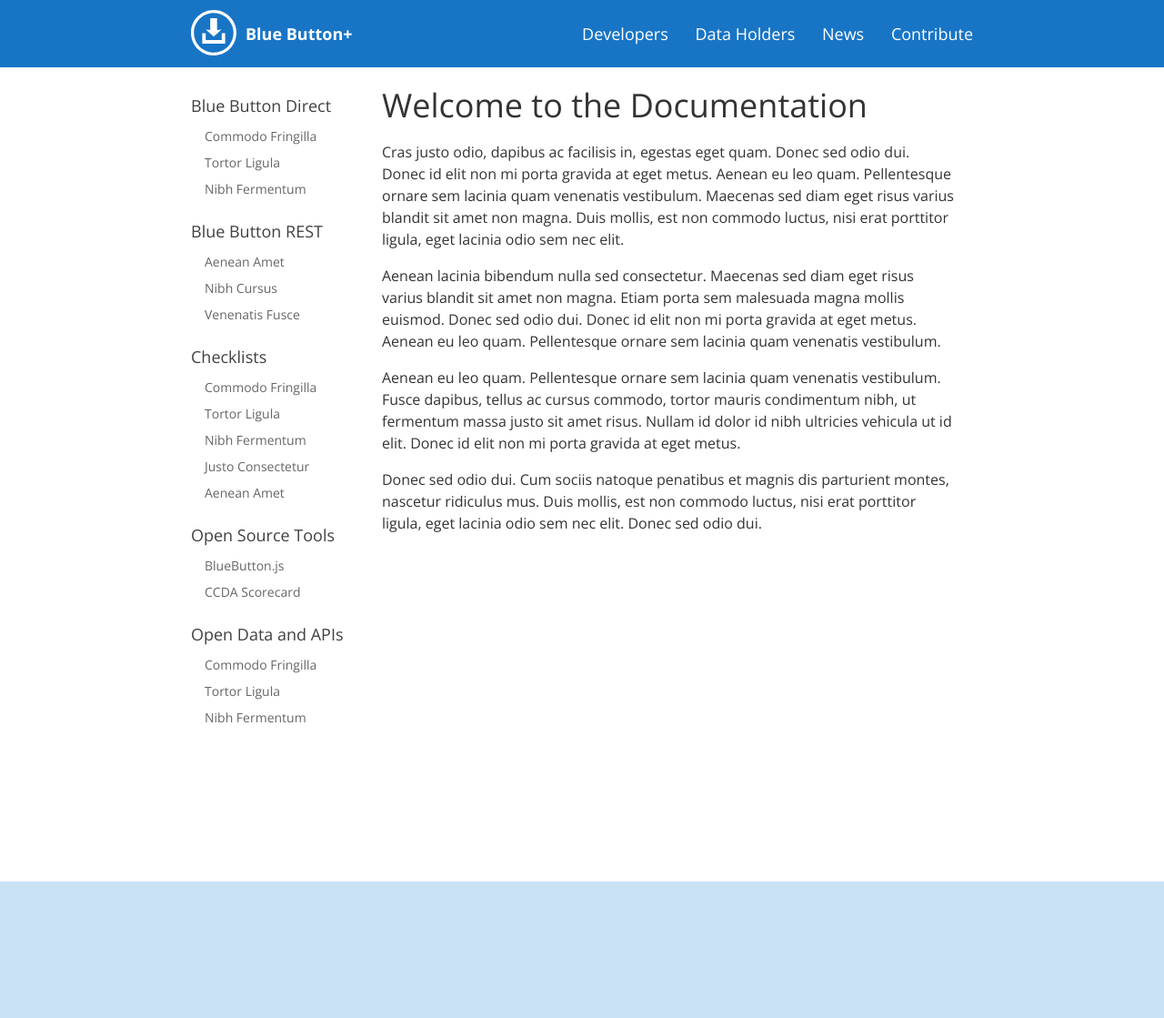
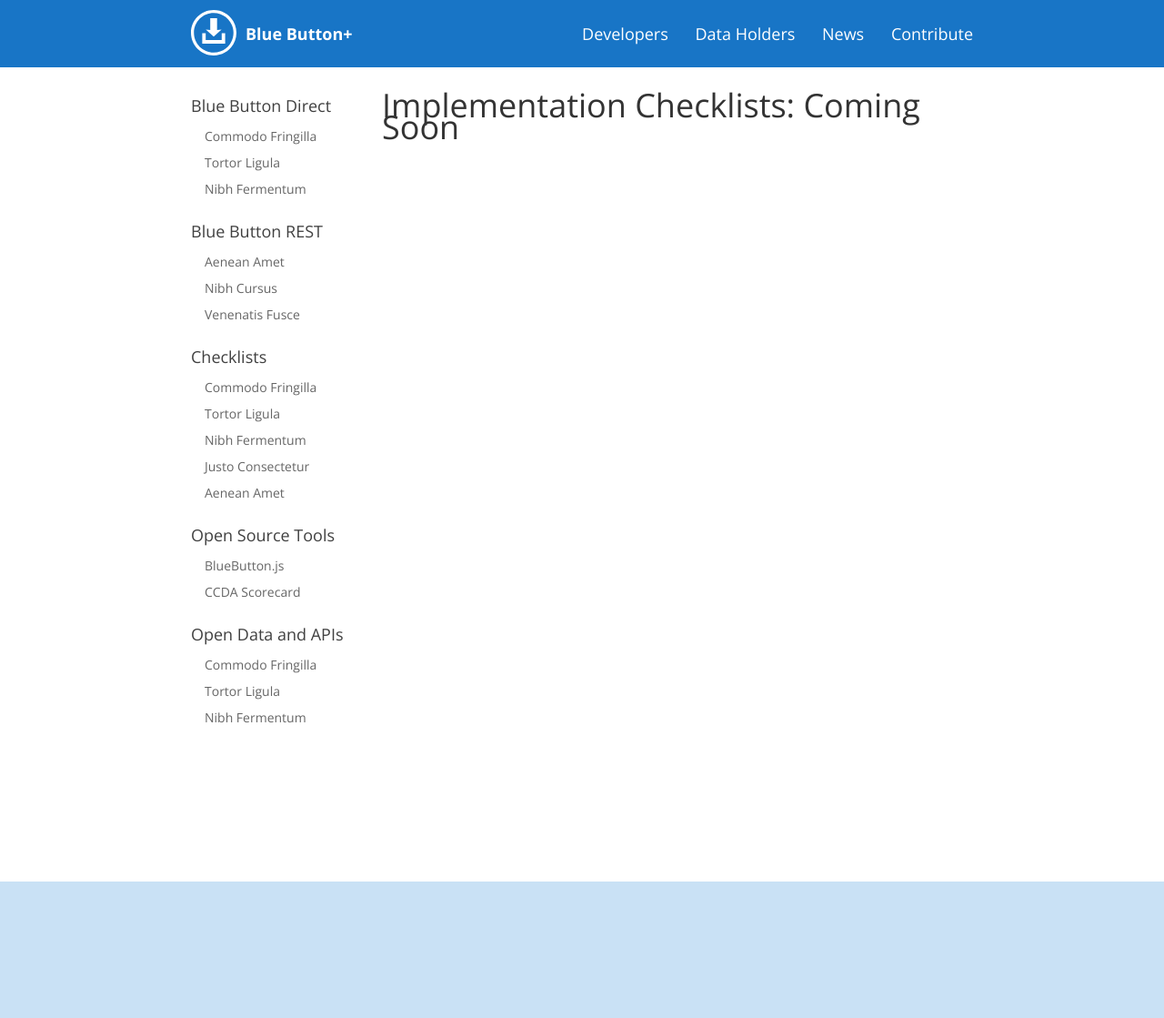
Before and after one commit to blue-button/blue-button-toolkit, a Jekyll site: the page built from docs/index.md, in a window 1280 px wide. Shown: the whole page at 91% size. Built offline with Jekyll 4.4.1, drawn with Linux system fonts in a browser that asks for light colours; Markdown is read by kramdown in place of the engine named in the settings.

Commit message:
Update index.md with coming soon msg

```diff
--- a/docs/index.md
+++ b/docs/index.md
@@ -2,12 +2,13 @@
 layout: docs
 ---
 
-# Welcome to the Documentation
+# Implementation Checklists: Coming Soon
 
-Cras justo odio, dapibus ac facilisis in, egestas eget quam. Donec sed odio dui. Donec id elit non mi porta gravida at eget metus. Aenean eu leo quam. Pellentesque ornare sem lacinia quam venenatis vestibulum. Maecenas sed diam eget risus varius blandit sit amet non magna. Duis mollis, est non commodo luctus, nisi erat porttitor ligula, eget lacinia odio sem nec elit.
+<!-- Cras justo odio, dapibus ac facilisis in, egestas eget quam. Donec sed odio dui. Donec id elit non mi porta gravida at eget metus. Aenean eu leo quam. Pellentesque ornare sem lacinia quam venenatis vestibulum. Maecenas sed diam eget risus varius blandit sit amet non magna. Duis mollis, est non commodo luctus, nisi erat porttitor ligula, eget lacinia odio sem nec elit.
 
 Aenean lacinia bibendum nulla sed consectetur. Maecenas sed diam eget risus varius blandit sit amet non magna. Etiam porta sem malesuada magna mollis euismod. Donec sed odio dui. Donec id elit non mi porta gravida at eget metus. Aenean eu leo quam. Pellentesque ornare sem lacinia quam venenatis vestibulum.
 
 Aenean eu leo quam. Pellentesque ornare sem lacinia quam venenatis vestibulum. Fusce dapibus, tellus ac cursus commodo, tortor mauris condimentum nibh, ut fermentum massa justo sit amet risus. Nullam id dolor id nibh ultricies vehicula ut id elit. Donec id elit non mi porta gravida at eget metus.
 
 Donec sed odio dui. Cum sociis natoque penatibus et magnis dis parturient montes, nascetur ridiculus mus. Duis mollis, est non commodo luctus, nisi erat porttitor ligula, eget lacinia odio sem nec elit. Donec sed odio dui.
+-->
```
